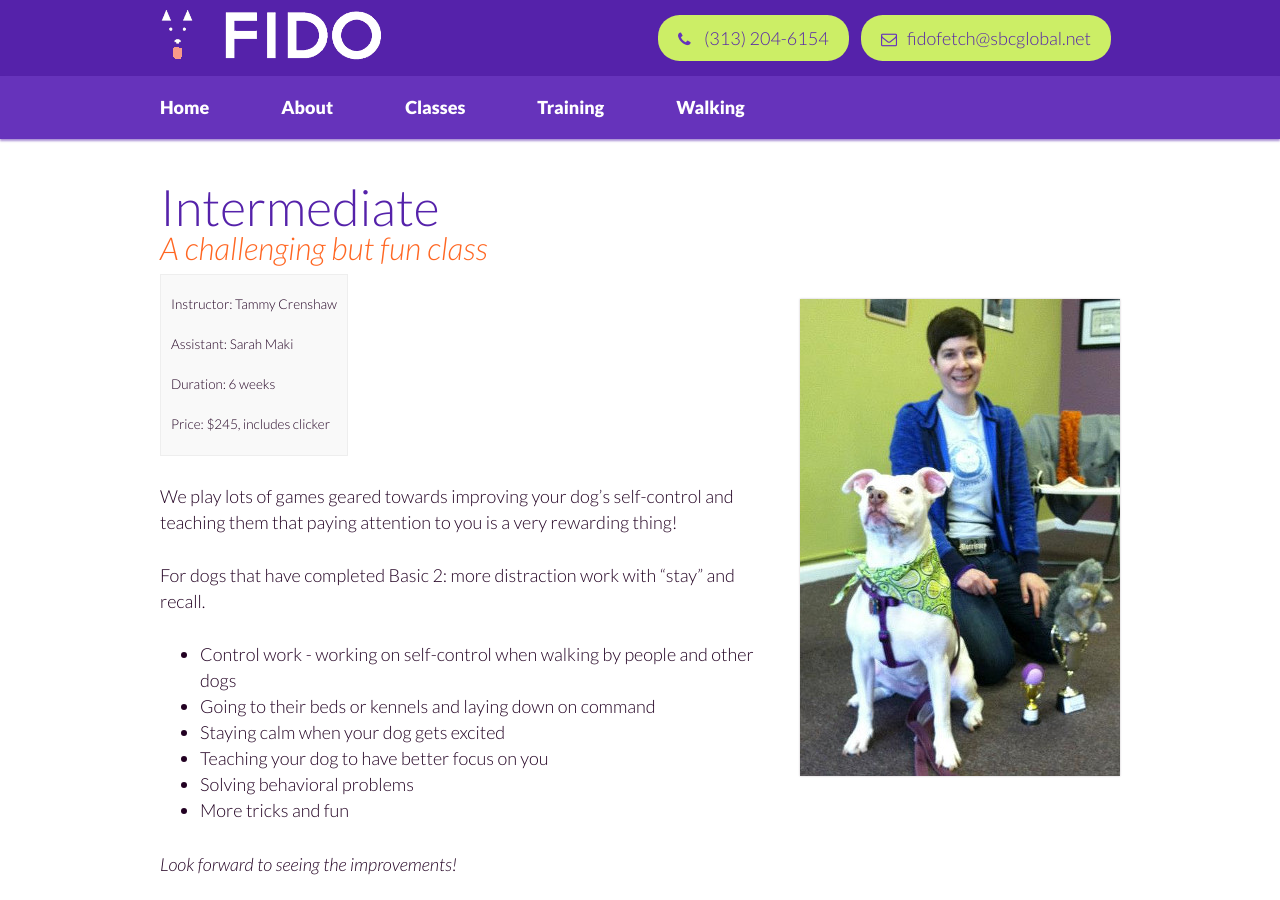
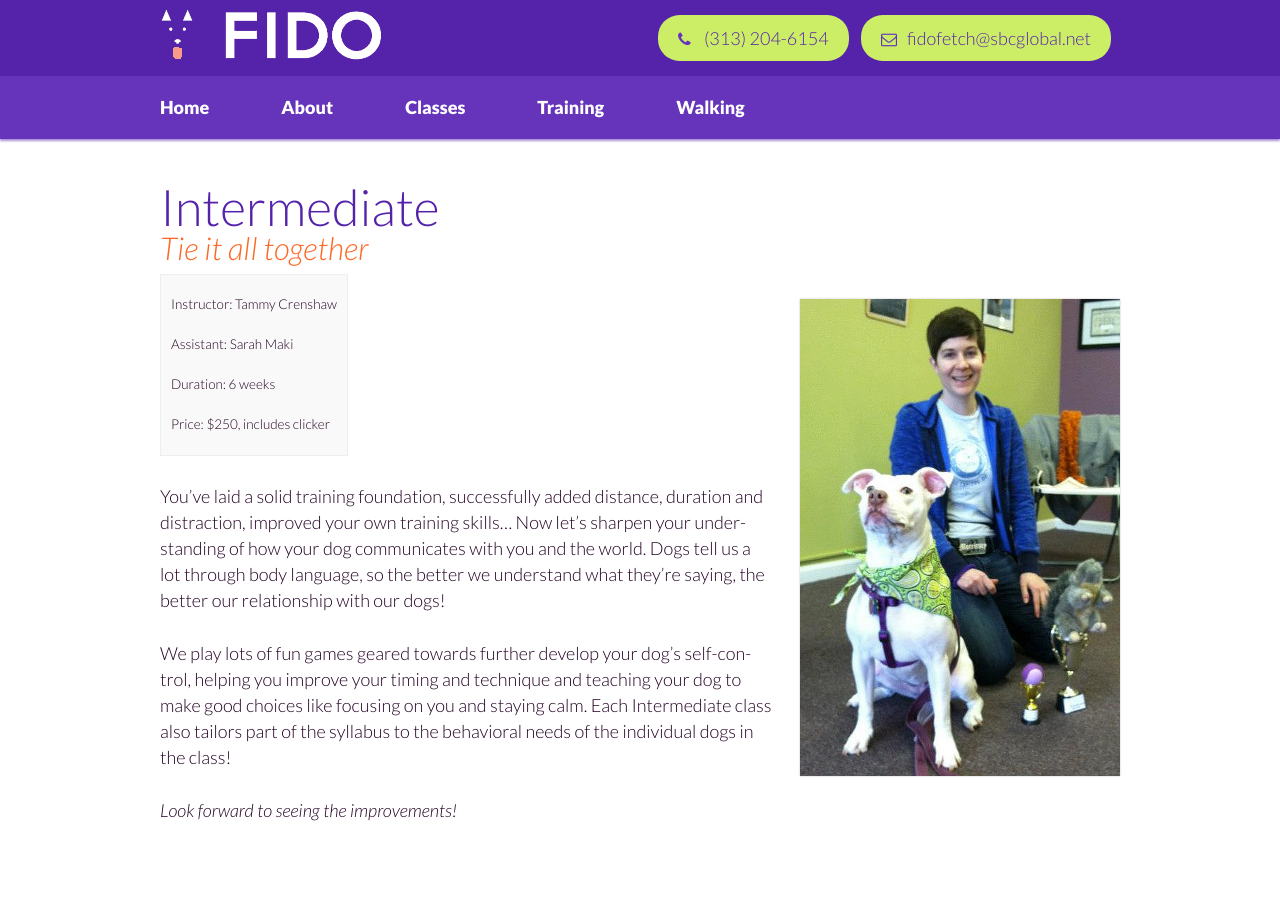
Before and after one commit to fidodogtraining/fidodogtraining.github.io, a Jekyll site: the page built from _classes/intermediate.md, in a window 1280 px wide and 900 px high. Built offline with Jekyll 4.4.1, drawn with Linux system fonts in a browser that asks for light colours; Markdown is read by kramdown in place of the engine named in the settings.

Commit message:
Update intermediate.md

```diff
--- a/_classes/intermediate.md
+++ b/_classes/intermediate.md
@@ -1,26 +1,18 @@
 ---
 weight: 4
 title: Intermediate
-tagline: "A challenging but fun class"
+tagline: "Tie it all together"
 image: intermediate.jpg
 trainer: Tammy Crenshaw
 assistant: Sarah Maki
 duration: "6 weeks"
-price: "$245, includes clicker"
+price: "$250, includes clicker"
 sessions:
  - start: 2015-02-21 11:00:00 -0500
    end: 2015-03-28 12:00:00 -0500
 ---
-We play lots of games geared towards improving your dog's self-control and
-teaching them that paying attention to you is a very rewarding thing!
+You’ve laid a solid training foundation, successfully added distance, duration and distraction, improved your own training skills… Now let’s sharpen your understanding of how your dog communicates with you and the world. Dogs tell us a lot through body language, so the better we understand what they're saying, the better our relationship with our dogs!
 
-For dogs that have completed Basic 2: more distraction work with "stay" and recall.
-
-  * Control work - working on self-control when walking by people and other dogs
-  * Going to their beds or kennels and laying down on command
-  * Staying calm when your dog gets excited
-  * Teaching your dog to have better focus on you
-  * Solving behavioral problems
-  * More tricks and fun
+We play lots of fun games geared towards further develop your dog’s self-control, helping you improve your timing and technique and teaching your dog to make good choices like focusing on you and staying calm. Each Intermediate class also tailors part of the syllabus to the behavioral needs of the individual dogs in the class!
 
 _Look forward to seeing the improvements!_
```
